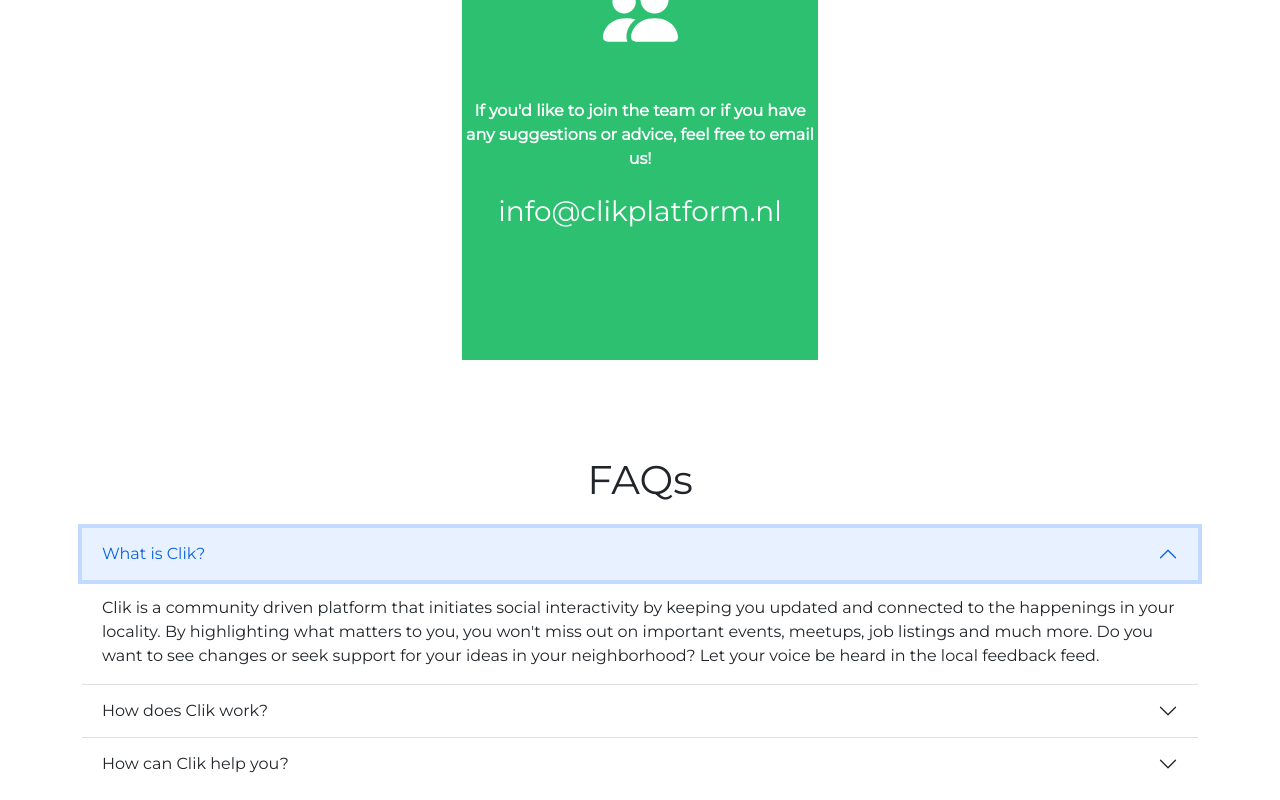
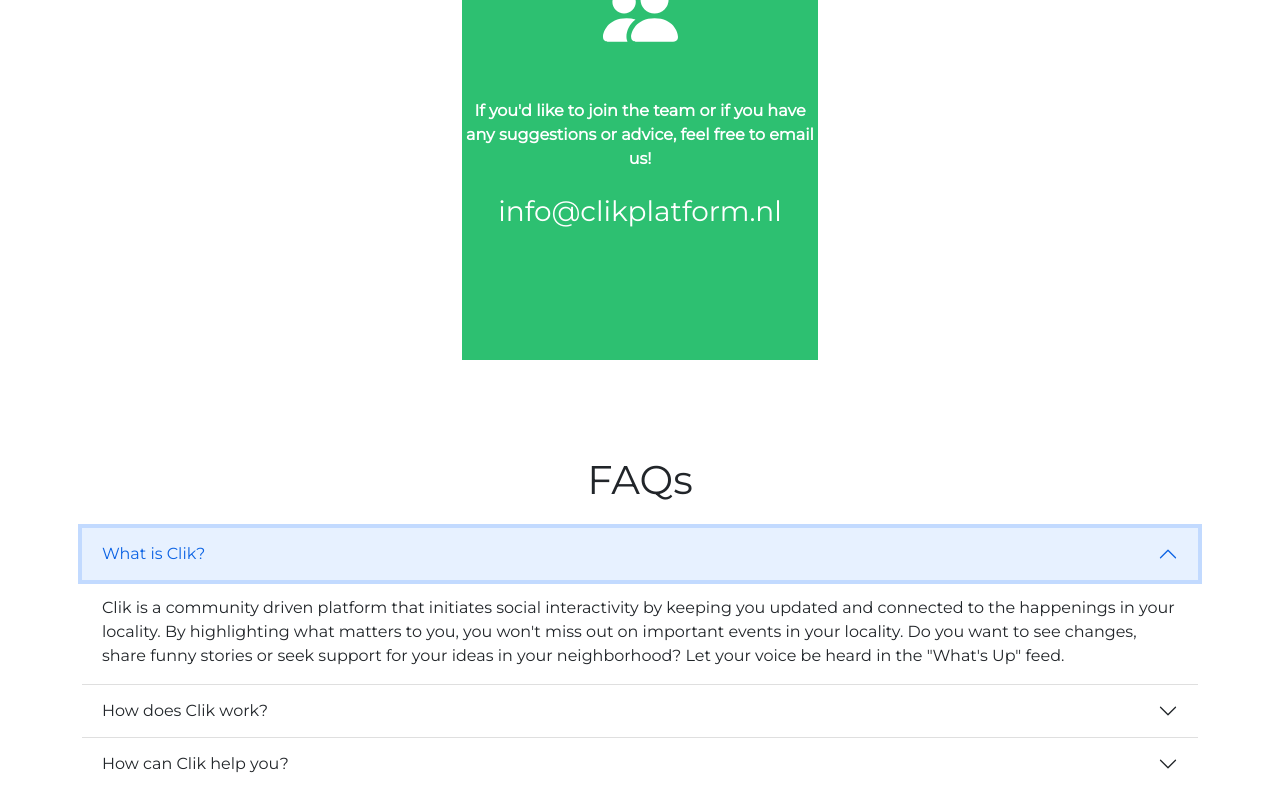
Before and after one commit to liranneta23/clik-landing-page, a Next.js app: page / in a window 1280 px wide. Both pictures are taken after a click on the button "What is Clik?". Shown: the part 1860-2660 px from the top of the page. Built offline with nearby package versions, Linux system fonts and the light colour scheme; no server answers.

Commit message:
Update FAQs

```diff
--- a/pages/components/FAQ.js
+++ b/pages/components/FAQ.js
@@ -19,9 +19,9 @@
             <Accordion.Body>
             Clik is a community driven platform that initiates social interactivity by keeping you updated
             and connected to the happenings in your locality. By highlighting what matters to you, you won&apos;t
-            miss out on important events, meetups, job listings and much more.
-            Do you want to see changes or seek support for your ideas in your neighborhood?
-            Let your voice be heard in the local feedback feed.
+            miss out on important events in your locality.
+            Do you want to see changes, share funny stories or seek support for your ideas in your neighborhood?
+            Let your voice be heard in the "What's Up" feed.
             </Accordion.Body>
           </Accordion.Item>
           <Accordion.Item eventKey="2">
@@ -30,9 +30,8 @@
             Clik operates on a simple principle: The more people use the app,
             the more activities and items will be displayed on the main feed.
             The mainfeed is customizable based on user preferences.
-            Thus, Clik relies on citizens like you, to update respective listings to the app.
+            Thus, Clik relies on citizens like you, to bring more events onto the app.
             The more input, the more relevant the activities and items!
-
             </Accordion.Body>
           </Accordion.Item>
           <Accordion.Item eventKey="3">
@@ -41,7 +40,6 @@
             Socializing should not require hard effort. Finding out about your community should not result in
             full blown research. Therefore, Clik is the medium that seamlessly allows you to connect to individuals,
             resources and activities within your community.
-
             </Accordion.Body>
           </Accordion.Item>
         </Accordion>
```
